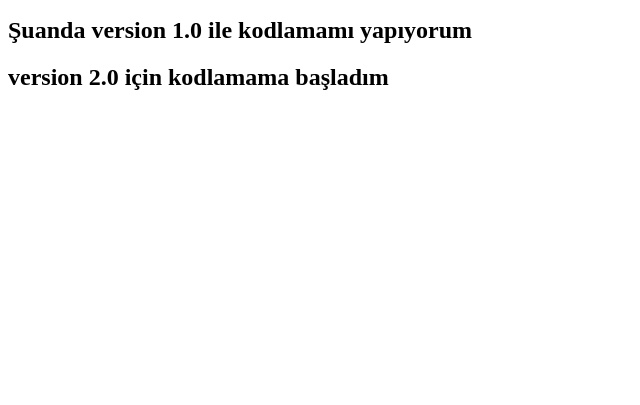
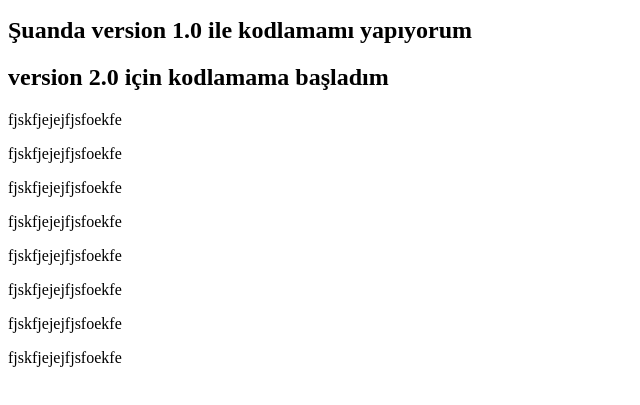
Before and after one commit to selenkunkcu/27SubatTestRepo, a plain HTML site: page index.html in a window 1280 px wide. Shown: the part 101-506 px from the top of the page, without its empty margins (0-640 px from the left). Drawn offline with Linux system fonts and the light colour scheme.

Commit message:
version 2.0

```diff
--- a/index.html
+++ b/index.html
@@ -14,6 +14,14 @@
     <h2>Şuanda version 1.0 ile kodlamamı yapıyorum</h2>
 
     <h2>version 2.0 için kodlamama başladım</h2>
+    <p>fjskfjejejfjsfoekfe</p>
+    <p>fjskfjejejfjsfoekfe</p>
+    <p>fjskfjejejfjsfoekfe</p>
+    <p>fjskfjejejfjsfoekfe</p>
+    <p>fjskfjejejfjsfoekfe</p>
+    <p>fjskfjejejfjsfoekfe</p>
+    <p>fjskfjejejfjsfoekfe</p>
+    <p>fjskfjejejfjsfoekfe</p>
 
     <script src="app.js"></script>
 </body>
```
